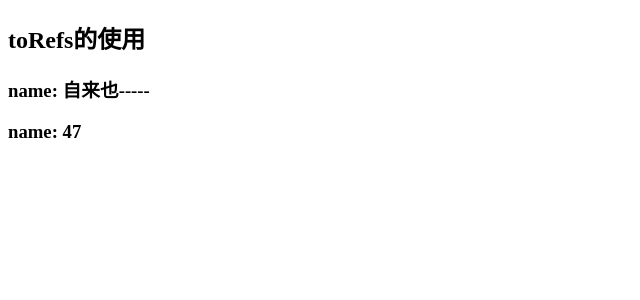
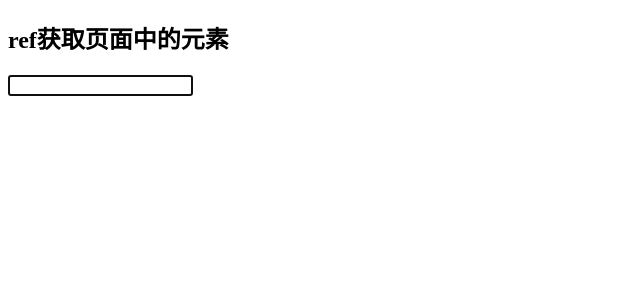
Before and after one commit to beautytiger/frontend-restudy, a Vue app in the folder 03_vue/vue3_study/: page / in a window 1280 px wide. Shown: the top 300 px of the page, without its empty margins (0-640 px from the left). Built offline with nearby package versions, Linux system fonts and the light colour scheme.

Commit message:
ref获取元素

```diff
--- a/03_vue/vue3_study/src/App.vue
+++ b/03_vue/vue3_study/src/App.vue
@@ -1,28 +1,19 @@
 <template>
-  <h2>toRefs的使用</h2>
-  <!-- <h3>name: {{ state.name }}</h3>
-  <h3>name: {{ state.age }}</h3> -->
-  <h3>name: {{ name }}</h3>
-  <h3>name: {{ age }}</h3>
+  <h2>ref获取页面中的元素</h2>
+  <input type="text" ref="inputRef">
 </template>
 <script lang="ts">
-import { defineComponent, reactive, toRefs } from "vue";
+import { defineComponent, onMounted, ref } from "vue";
 export default defineComponent({
   name: "App",
   setup() {
-    const state = reactive({
-      name: "自来也",
-      age: 47
+    //默认是空的，页面加载完毕，说明组件已经存在，获取文本框元素
+    const inputRef = ref<HTMLElement | null>(null)
+    onMounted(()=>{
+      inputRef.value && inputRef.value.focus() //自动获取焦点
     })
-    const state2 = toRefs(state)
-    console.log(state2);
-    //定时器，更新数据，如果数据变化了，页面也会随之变化，就是响应式数据
-    setInterval(()=>{
-      state2.name.value += "-"
-      console.log("...");
-    }, 1000)
     return {
-      ...state2,
+      inputRef,
     }
   }
 })
```
